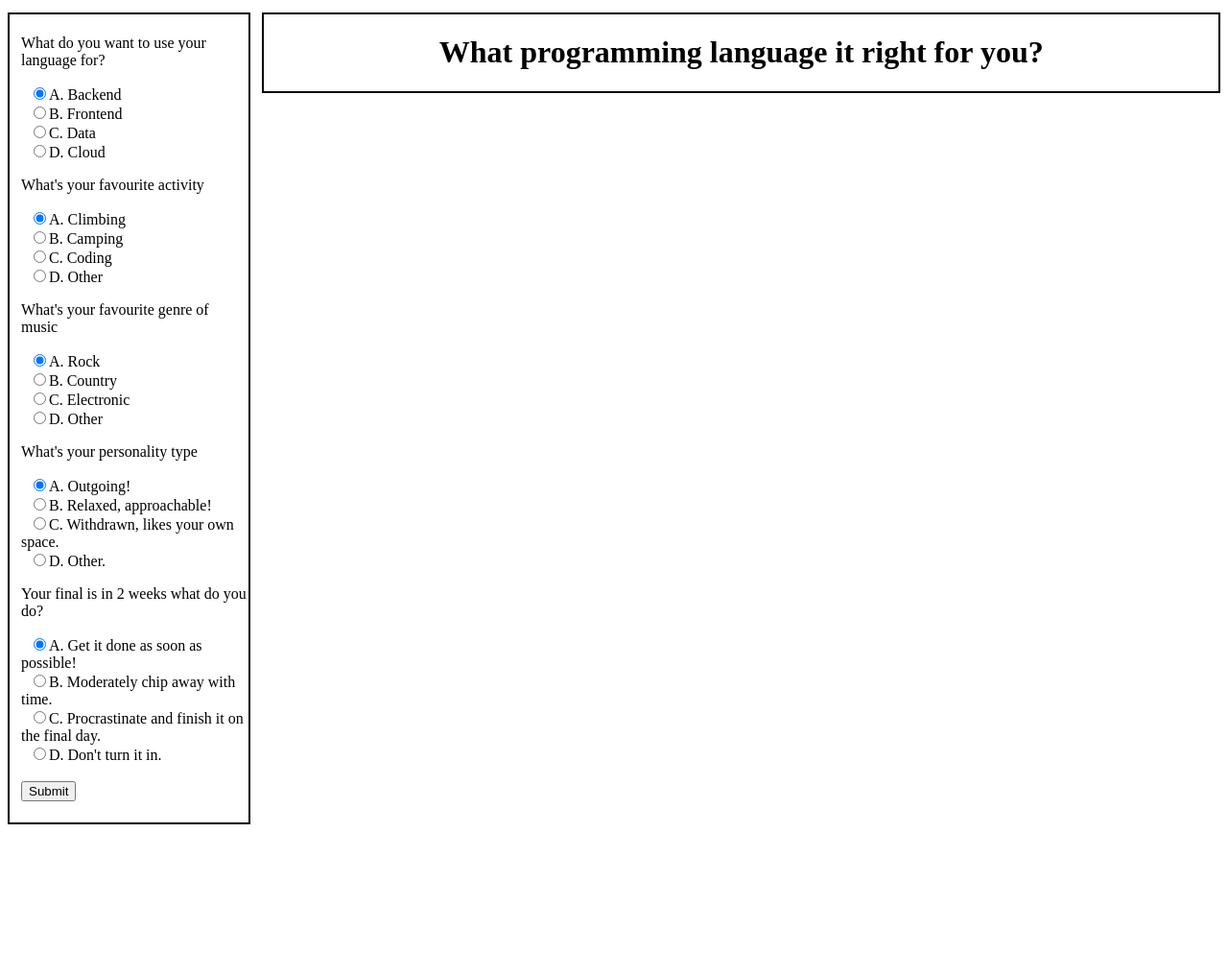
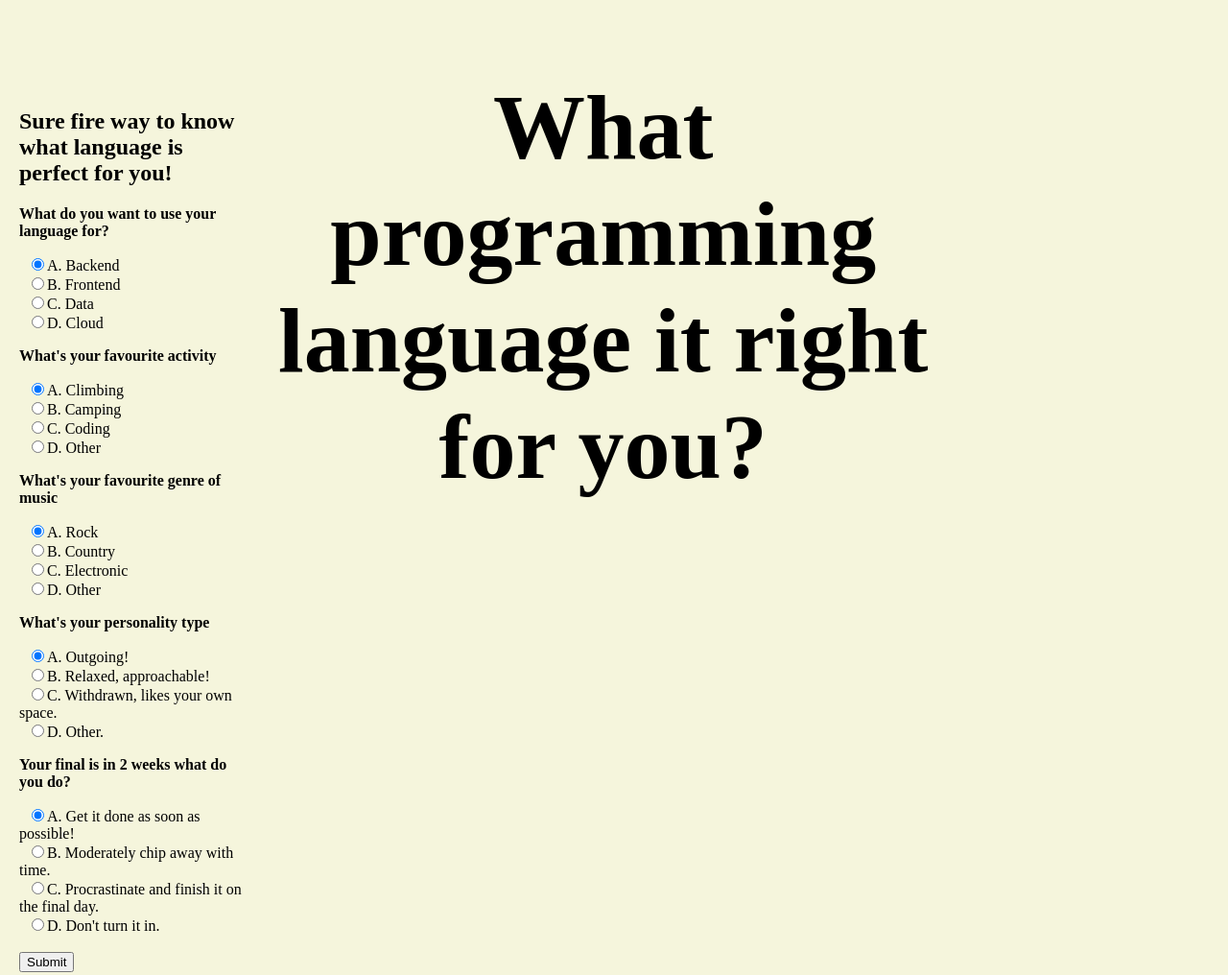
Before and after one commit to JustinUrf/language-suggester, a plain HTML site: page index.html in a window 1280 px wide. Shown: the whole page at 96% size. Before the commit the page ends 864 px from the top, so only its background shows below. Drawn offline with Linux system fonts and the light colour scheme.

Commit message:
add more style for questions and changes fontsize of certain texts in both left and right sidebar

```diff
--- a/css/styles.css
+++ b/css/styles.css
@@ -1,9 +1,14 @@
+.beigeBackground {
+  background-color: beige;
+}
+
+
 .leftSidebar {
-  border: 2px solid black;
+  border: 0.3rem solid none;
   padding: 0.3rem 0rem 0.3rem 0.75rem;
   display: block;
   margin: auto;
-  margin-top: .3rem;
+  margin-top: 5.0rem;
   margin-bottom: .3rem;
   width: 20%;
   box-sizing: border-box;
@@ -11,13 +16,17 @@
   text-align: left
 }
 
+.leftSidebar p {
+  font-weight: bold;
+}
+
 .leftSidebar label {
   padding-left: 0.5rem;
 }
 
 .rightSidebar {
-  border: 2px solid black;
-  padding: 0rem;
+  border: 0.3rem solid none;
+  padding-right: 18rem;
   display: block;
   margin: auto;
   margin-top: .3rem;
@@ -26,4 +35,6 @@
   box-sizing: border-box;
   float: right;
   text-align: center;
+  font-weight: 900;
+  font-size: 3rem;
 }
--- a/index.html
+++ b/index.html
@@ -5,11 +5,12 @@
   <script src="js/scripts.js"></script>
   <title>Programming Language Suggester</title>
 </head>
-<body>
+<body class="beigeBackground">
   <!-- div that contains all the user prompts -->
   <div class="leftSidebar">
     <!-- Prompts user to pick a use-type for their language, and 4 other questions -->
     <form id="use-type-form">
+      <h2>Sure fire way to know what language is perfect for you!</h2>
       <p>What do you want to use your language for?</p>
       <label><input type="radio" name="use-types" value=1 checked>A. Backend</label><br>
       <label><input type="radio" name="use-types" value=2>B. Frontend</label><br>
```
